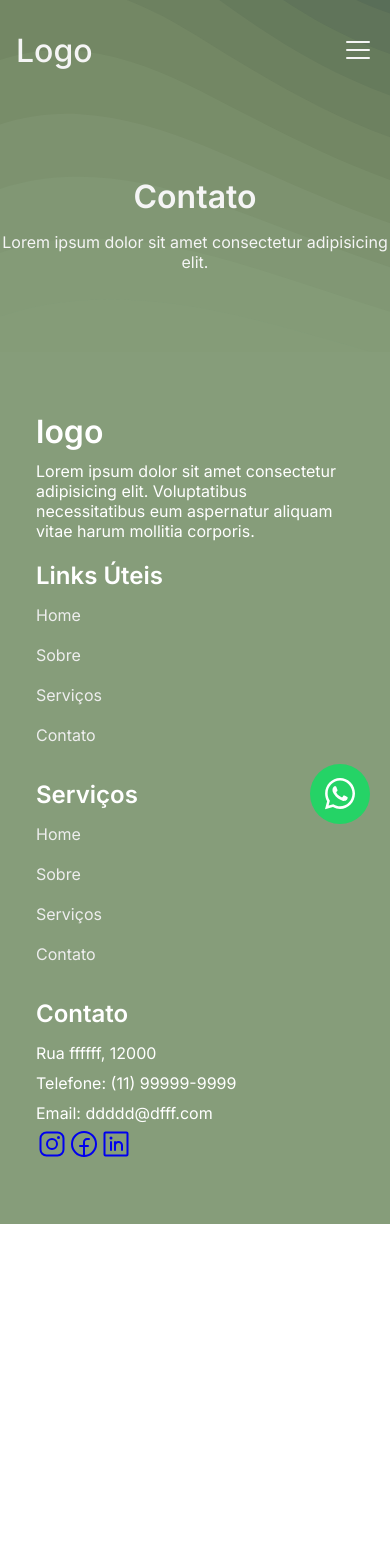
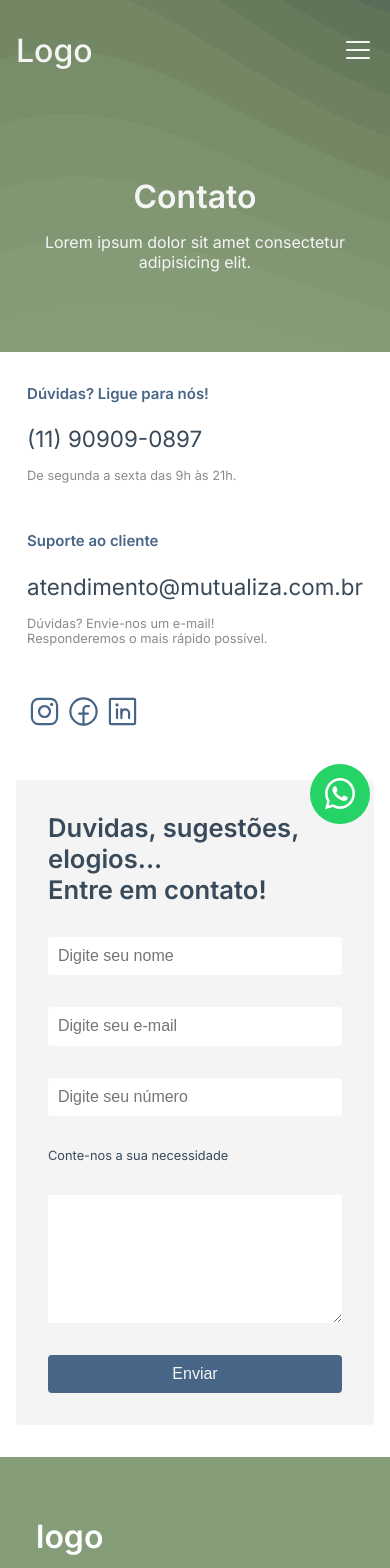
Before and after one commit to bduarte10/site-mutualiza, a Next.js app: page /contato in a window 390 px wide. Shown: the top 1568 px of the page. Before the commit the page ends 1224 px from the top, so only its background shows below. Built offline with nearby package versions, Linux system fonts and the light colour scheme.

Commit message:
feat: adiciona: - estrutura  página de contato. - estilização página de contato. - responsividade página de contato.

```diff
--- a/src/pages/contato.tsx
+++ b/src/pages/contato.tsx
@@ -1,3 +1,4 @@
+import { FacebookLogo, InstagramLogo, LinkedinLogo } from "phosphor-react";
 import styles from "../styles/contato.module.css";
 
 export default function Contato() {
@@ -8,6 +9,59 @@ export default function Contato() {
         <p>Lorem ipsum dolor sit amet consectetur adipisicing elit.</p>
       </div>
 
+      <div className="container">
+        <div className={styles.content_items}>
+
+          <div className={styles.content_items_higher}>
+            <div>
+              <h3>Dúvidas? Ligue para nós!</h3>
+              <span>(11) 90909-0897</span>
+              <p>De segunda a sexta das 9h às 21h.</p>
+
+              <h3>Suporte ao cliente</h3>
+              <span>atendimento@mutualiza.com.br</span>
+              <p>Dúvidas? Envie-nos um e-mail! <br />
+                Responderemos o mais rápido possível.</p>
+            </div>
+
+            <div>
+              <a href="#">
+                <InstagramLogo size={35} />
+              </a>
+              <a href="#">
+                <FacebookLogo size={35} />
+              </a>
+              <a href="#">
+                <LinkedinLogo size={35} />
+              </a>
+            </div>
+
+
+
+
+          </div>
+
+          <div className={styles.content_items_bottom}>
+
+            <form action="/send-data-here" method="post">
+              <h2>Duvidas, sugestões, elogios... <br />
+                Entre em contato!</h2>
+
+              <input type="text" id="name" name="name" placeholder="Digite seu nome" />
+
+              <input type="text" id="email" name="e-mail" placeholder="Digite seu e-mail" />
+
+              <input type="number" id="phone" name="phone" placeholder="Digite seu número" />
+              <label>Conte-nos a sua necessidade</label>
+              <textarea name="" id="" cols={20} rows={10}></textarea>
+              <button type="submit">Enviar</button>
+            </form>
+
+          </div>
+
+        </div>
+      </div>
+
     </main>
   )
 }
--- a/src/styles/contato.module.css
+++ b/src/styles/contato.module.css
@@ -22,3 +22,135 @@
     font-size: 1rem;
     color: var(--white);
   }
+
+  .content_items {
+    height: 100vh;
+    display: flex;
+    justify-content: center;
+    align-items: center;
+
+  }
+
+  .content_items_higher {
+    display: flex;
+    flex-direction: column;
+    justify-content: center;
+    flex: 1;
+  }
+
+  .content_items_higher h3 {
+    color: var(--tertiary);
+    margin-bottom: 1.4rem;
+  }
+
+  .content_items_higher p {
+    color: var(--gray);
+    margin-bottom: 3rem;
+  }
+
+  .content_items_higher span {
+    font-size: 1.4rem;
+    display: block;
+    margin-bottom: 1rem;
+    color: var(--quintuary);
+  }
+
+  .content_items_higher a {
+    text-decoration: none;
+    color: var(--tertiary);
+    padding-right: 4px;
+  }
+
+  .content_items_higher a:hover {
+    color: var(--quaternary);
+  }
+
+  .content_items_bottom {
+    display: flex;
+    flex: 1;
+    justify-content: center;
+    align-items: center;
+  }
+
+  .content_items_bottom form {
+    width: 100%;
+    display: flex;
+    flex-direction: column;
+    gap: 2rem;
+    background-color: rgb(205 206 207 / 22%);
+    padding: 2rem;
+    border-radius: 4px;
+
+  }
+
+  .content_items_bottom form h2 {
+    color: var(--quintuary);
+    font-size: 1.6rem;
+
+  }
+
+  .content_items_bottom form label {
+    color: var(--quintuary);
+
+  }
+
+  .content_items_bottom form input {
+    height: 2.4rem;
+    font-size: 1rem;
+    padding: 10px;
+    border: 1px;
+    border-radius: 4px;
+    outline: none;
+
+  }
+
+  .content_items_bottom form textarea {
+    height: 8rem;
+    outline: none;
+    border: 1px;
+    padding: 10px;
+    font-size: 1rem;
+    font-family: sans-serif;
+  }
+
+  .content_items_bottom form button {
+    height: 2.4rem;
+    font-size: 1rem;
+    padding: 10px;
+    border: 1px;
+    border-radius: 4px;
+    background-color: var(--tertiary);
+    color: var(--white);
+    transition: .3s;
+  }
+
+  .content_items_bottom form button:hover{
+    background-color: var(--quaternary);
+  }
+
+
+  @media (max-width: 850px) {
+
+    .content_title p {
+      padding: 0rem 1rem;
+
+    }
+
+
+    .content_items {
+      flex-direction: column;
+      margin-top: 2rem;
+      height: 100%;
+      font-size: 80%;
+      gap: 3rem;
+    }
+
+    .content_items_higher {
+      height: 100vh;
+    }
+
+    .content_items_bottom form {
+      margin-bottom: 2rem;
+    }
+
+  }
```
